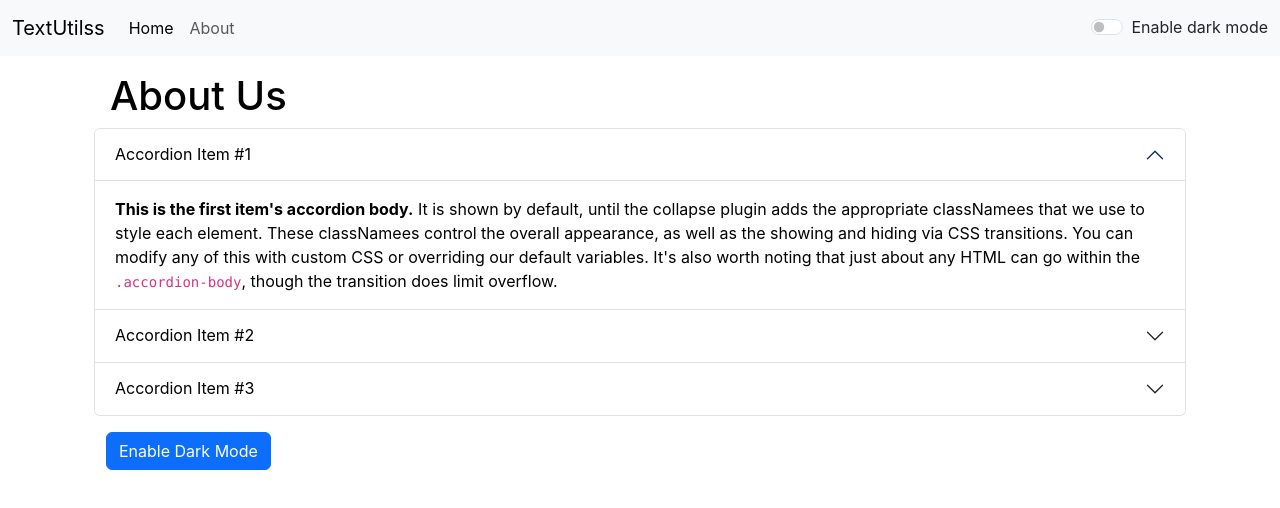
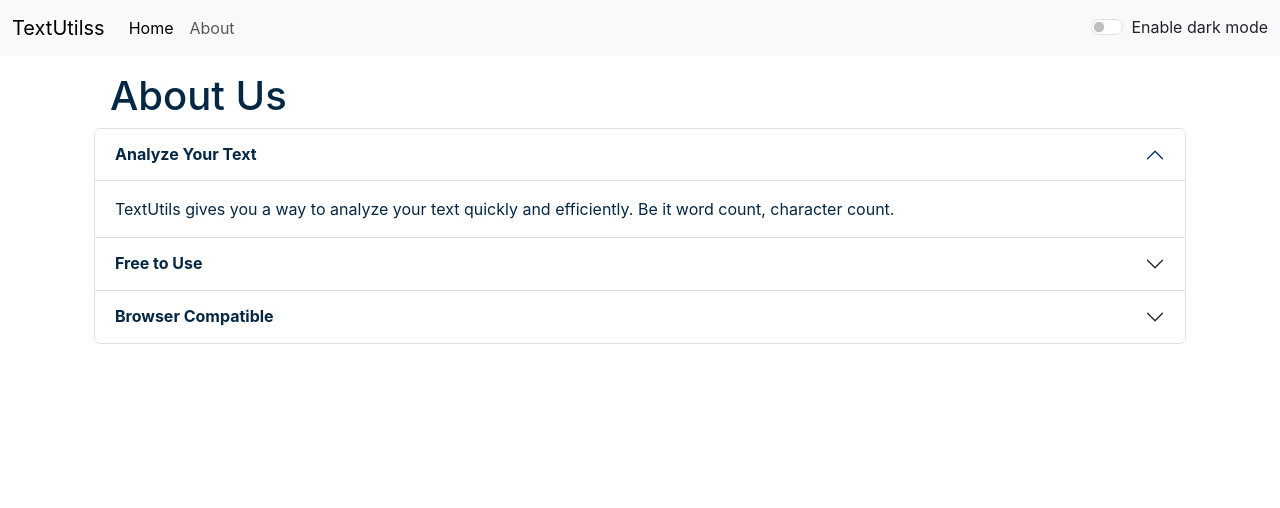
Before and after one commit to rashika10/learning-react, a React (Create React App) app: page /about in a window 1280 px wide. Shown: the top 508 px of the page. Built offline with nearby package versions, Linux system fonts and the light colour scheme.

Commit message:
day 08 changed aboutUs part

```diff
--- a/src/App.js
+++ b/src/App.js
@@ -47,7 +47,7 @@ import {
     <div className="container my-3" >
     <Routes>
         <Route path="/" element={<TextForm showAlert={showAlert} heading="Enter Your Heading Below" mode={mode}/>} />
-        <Route path="about/" element={<About />} />
+        <Route path="about/" element={<About  mode={mode}/>} />
     </Routes>
     </div>
     </BrowserRouter>
--- a/src/components/About.js
+++ b/src/components/About.js
@@ -1,76 +1,57 @@
 import React, {useState} from 'react'
 
-export default function About() {
-    const[myStyle,setMyStyle] = useState({
-        color:'black',
-        backgroundColor: 'white'
-    })
-
-    const [btnTxt, setBtnTxt] = useState("Enable Dark Mode");
-
-    const toggleStyle = () =>{
-        if(myStyle.color == 'black'){ // eslint-disable-line eqeqeq
-            setMyStyle({
-                color:'white',
-                backgroundColor: 'black',
-                border: '1px solid white'
-            })
-            setBtnTxt("Enable Light Mode");
-        }
-        else{
-            setMyStyle({
-                color:'black',
-                backgroundColor: 'white'
-            })
-            setBtnTxt("Enable Dark Mode");
-        }
+export default function About(props) {
+    // const[myStyle,setMyStyle] = useState({
+    //     color:'black',
+    //     backgroundColor: 'white'
+    // })
+    let myStyle = {
+        color: props.mode === 'dark'? 'white':'#042743',
+        backgroundColor: props.mode ==='dark'?'rgb(36 74 104)':'white',
     }
 
-
   return (
-    <div className="container" style={myStyle}>
+    <div className="container" style={{color: props.mode === 'dark'? 'white':'#042743'}}>
         <h1 className="mx-3">About Us</h1>
       <div className="accordion" id="accordionExample" style={myStyle}>
         <div className="accordion-item">
             <h2 className="accordion-header">
             <button className="accordion-button" style={myStyle} type="button" data-bs-toggle="collapse" data-bs-target="#collapseOne" aria-expanded="true" aria-controls="collapseOne">
-                Accordion Item #1
+                <strong>Analyze Your Text</strong>
             </button>
             </h2>
             <div id="collapseOne" className="accordion-collapse collapse show" data-bs-parent="#accordionExample">
             <div className="accordion-body" style={myStyle}>
-                <strong>This is the first item's accordion body.</strong> It is shown by default, until the collapse plugin adds the appropriate classNamees that we use to style each element. These classNamees control the overall appearance, as well as the showing and hiding via CSS transitions. You can modify any of this with custom CSS or overriding our default variables. It's also worth noting that just about any HTML can go within the <code>.accordion-body</code>, though the transition does limit overflow.
+                TextUtils gives you a way to analyze your text quickly and efficiently. Be it word count, character count.
             </div>
             </div>
         </div>
         <div className="accordion-item">
             <h2 className="accordion-header">
             <button className="accordion-button collapsed" style={myStyle} type="button" data-bs-toggle="collapse" data-bs-target="#collapseTwo" aria-expanded="false" aria-controls="collapseTwo">
-                Accordion Item #2
+                <strong>Free to Use</strong>
             </button>
             </h2>
             <div id="collapseTwo" className="accordion-collapse collapse" data-bs-parent="#accordionExample">
             <div className="accordion-body" style={myStyle}>
-                <strong>This is the second item's accordion body.</strong> It is hidden by default, until the collapse plugin adds the appropriate classNamees that we use to style each element. These classNamees control the overall appearance, as well as the showing and hiding via CSS transitions. You can modify any of this with custom CSS or overriding our default variables. It's also worth noting that just about any HTML can go within the <code>.accordion-body</code>, though the transition does limit overflow.
+               TextUtils is s free Character counter tool.
             </div>
             </div>
         </div>
         <div className="accordion-item">
             <h2 className="accordion-header">
             <button className="accordion-button collapsed" style={myStyle} type="button" data-bs-toggle="collapse" data-bs-target="#collapseThree" aria-expanded="false" aria-controls="collapseThree">
-                Accordion Item #3
+                <strong>Browser Compatible</strong>
             </button>
             </h2>
             <div id="collapseThree" className="accordion-collapse collapse" data-bs-parent="#accordionExample">
             <div className="accordion-body" style={myStyle}>
-                <strong>This is the third item's accordion body.</strong> It is hidden by default, until the collapse plugin adds the appropriate classNamees that we use to style each element. These classNamees control the overall appearance, as well as the showing and hiding via CSS transitions. You can modify any of this with custom CSS or overriding our default variables. It's also worth noting that just about any HTML can go within the <code>.accordion-body</code>, though the transition does limit overflow.
+                This word counter software works in any web browers such as Chrome, Firefox, Internet Explorer etc.
             </div>
             </div>
         </div>
     </div>
-    <div className="container my-3">
-    <button type="button" onClick={toggleStyle} className="btn btn-primary">{btnTxt}</button>
-    </div>
+
     </div>
   )
 }
--- a/src/components/TextForm.js
+++ b/src/components/TextForm.js
@@ -56,17 +56,17 @@ export default function TextForm(props) {
         <div className="mb-3">
         <textarea className="form-control" value={text} onChange={handleOnChange} style={{backgroundColor: props.mode ==='dark'?'grey':'white', color: props.mode ==='dark'?'white':'#042743'}} id="myBox" rows="7"></textarea>
         </div>
-        <button className="btn btn-primary mx-2" onClick={handleUpClick}>Convert to UpperCase</button>
-        <button className="btn btn-primary mx-2" onClick={handleLoClick}>Convert to LowerCase</button>
-        <button className="btn btn-primary mx-2" onClick={handleTitleClick}>Convert to Title Case</button>
-        <button className="btn btn-primary mx-2" onClick={handleExtraSpace}>Remove Extra Space</button>
-        <button className="btn btn-primary mx-2" onClick={handleCopy}>Copy Text</button>
-        <button className="btn btn-primary mx-2" onClick={handleClearClick}>Clear</button>
+        <button className="btn btn-primary mx-2 my-2" onClick={handleUpClick}>Convert to UpperCase</button>
+        <button className="btn btn-primary mx-2 my-2" onClick={handleLoClick}>Convert to LowerCase</button>
+        <button className="btn btn-primary mx-2 my-2" onClick={handleTitleClick}>Convert to Title Case</button>
+        <button className="btn btn-primary mx-2 my-2" onClick={handleExtraSpace}>Remove Extra Space</button>
+        <button className="btn btn-primary mx-2 my-2" onClick={handleCopy}>Copy Text</button>
+        <button className="btn btn-primary mx-2 my-2" onClick={handleClearClick}>Clear</button>
 
     </div>
      <div className="container my-3"  style={{color: props.mode ==='dark'?'white':'#042743'}}>
       <h2>Your text summary</h2>
-      <p>{text.split(" ").length} and {text.length} characters </p>
+      <p>{text.split(" ").filter((element)=>{return element.length!==0}).length} and {text.length} characters </p>
       <p>{0.008*text.split(" ").length} minutes read </p>
       <h2>Preview</h2>
       <p>{text.length>0?text:"Enter something above to preview here"}</p>
```
